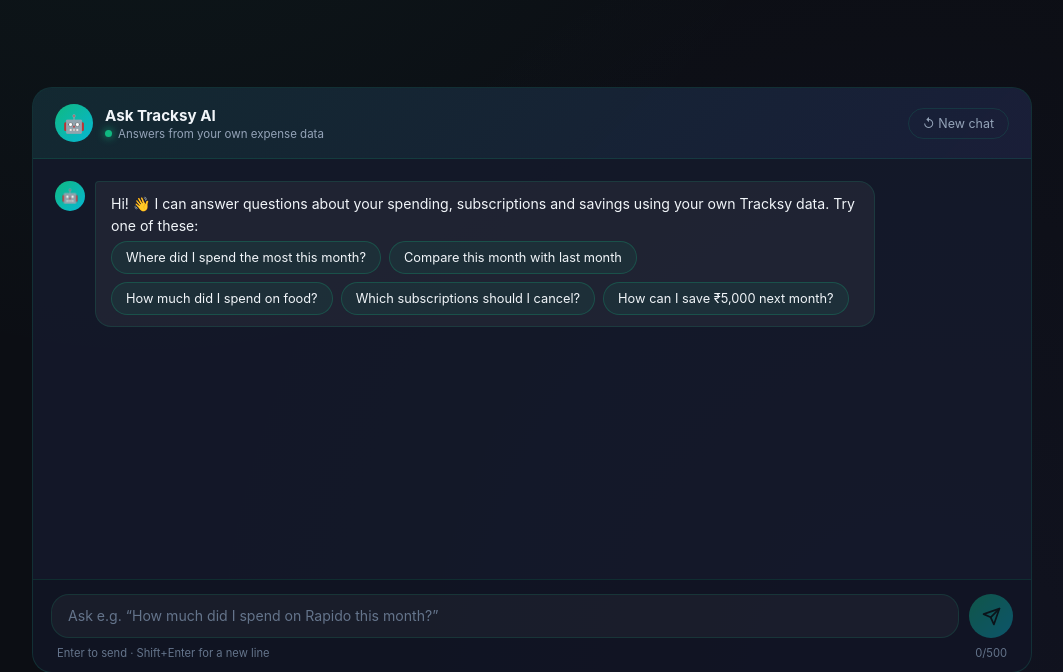
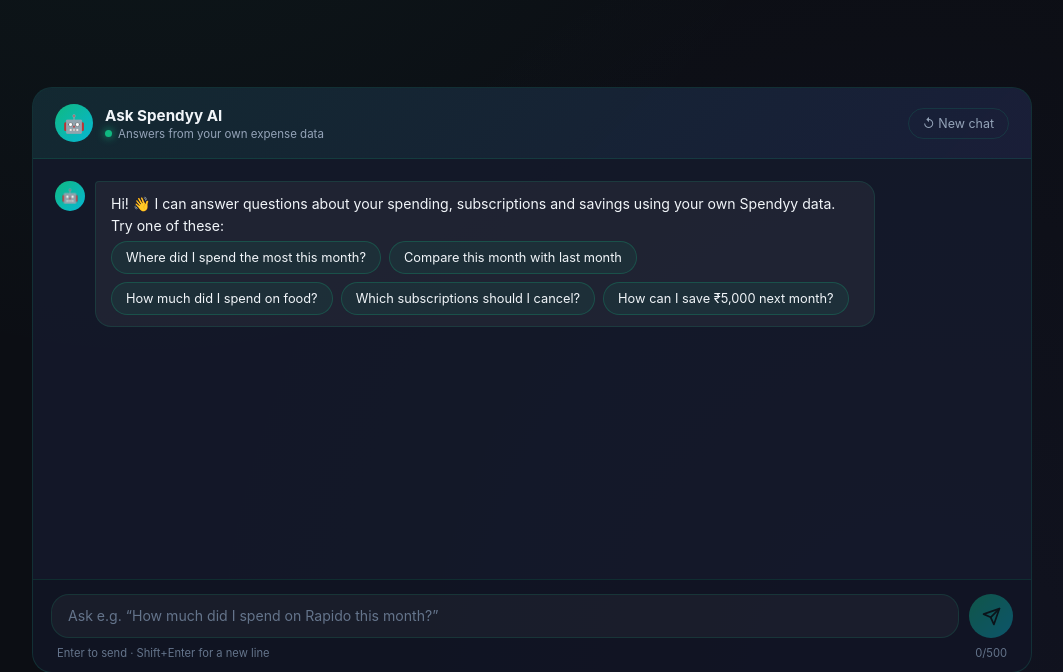
Before and after one commit to Sajalaxena/expense_tracker_telegram_bot, a Python web app: template templates/insights.html in a window 1280 px wide. Shown: the part 454-1126 px from the top of the page, without its empty margins (108-1171 px from the left). Run offline with Jinja, Linux system fonts and the light colour scheme; the template is opened without the code that fills it, so the values that code supplies are empty.

Commit message:
add new category and rename the title

```diff
--- a/api/chat.py
+++ b/api/chat.py
@@ -25,7 +25,7 @@ MAX_TRANSACTIONS_IN_CONTEXT = 500
 MONTHS_OF_SUMMARY = 6
 
 SYSTEM_PROMPT = (
-    "You are Tracksy's friendly personal-finance assistant for a user in India. "
+    "You are Spendyy's friendly personal-finance assistant for a user in India. "
     "Answer questions using ONLY the expense data provided below; if the data does not "
     "contain the answer, say so plainly instead of guessing. "
     "Do the arithmetic carefully and quote exact amounts with the currency symbol. "
--- a/api/insights.py
+++ b/api/insights.py
@@ -52,7 +52,7 @@ def _build_prompt(month: str, config, category_totals: dict, month_total: float,
     lines = [
         "You are a friendly, practical personal finance coach for someone in India "
         "who tracks expenses, subscriptions, loans and money lent to friends in an app "
-        "called Tracksy. If no loans are listed, loan tips should be general "
+        "called Spendyy. If no loans are listed, loan tips should be general "
         "debt-management best practices.",
         f"Currency symbol: {currency}.",
         "",
--- a/api/webhook.py
+++ b/api/webhook.py
@@ -174,7 +174,7 @@ def _handle_command(text: str, chat_id: int, db: SupabaseDB, config) -> str:
 def _cmd_start() -> str:
     """Handle /start — welcome message with usage instructions."""
     return (
-        "👋 Welcome to Tracksy!\n\n"
+        "👋 Welcome to Spendyy!\n\n"
         "I help you track expenses right from Telegram.\n\n"
         "Just send me a message like:\n"
         "• \"swiggy 450\" — logs ₹450 under food\n"
@@ -200,7 +200,7 @@ def _cmd_start() -> str:
 def _cmd_help() -> str:
     """Handle /help — formatting examples and command list."""
     return (
-        "📖 How to use Tracksy:\n\n"
+        "📖 How to use Spendyy:\n\n"
         "Send a message with an amount and optional description:\n\n"
         "Examples:\n"
         "• \"500 chai\" — ₹500, food\n"
--- a/lib/auth.py
+++ b/lib/auth.py
@@ -1,4 +1,4 @@
-"""Cookie-based session authentication for the Tracksy web UI.
+"""Cookie-based session authentication for the Spendyy web UI.
 
 A session is a `{expiry}.{hmac}` token, HMAC-SHA256 signed with SESSION_SECRET,
 stored in an HttpOnly cookie. There is no server-side session store — the
--- a/lib/budget.py
+++ b/lib/budget.py
@@ -1,4 +1,4 @@
-"""Budget management helpers for Tracksy (serverless version).
+"""Budget management helpers for Spendyy (serverless version).
 
 This module provides budget-checking logic without any file-persistence.
 Budget configuration lives in environment variables (parsed via AppConfig).
--- a/lib/parser.py
+++ b/lib/parser.py
@@ -26,20 +26,22 @@ class ParseError(Exception):
 
 # Editable mapping: category name → list of keywords that trigger that category
 CATEGORY_KEYWORDS: dict[str, list[str]] = {
-    "travel": ["ola", "uber", "metro", "rapido", "auto", "cab", "bus", "train", "flight", "petrol", "diesel", "parking", "toll", "rickshaw", "trip", "travel"],
+    "travel": ["ola", "uber", "metro", "rapido", "auto", "cab", "bus", "train", "flight", "petrol", "diesel", "parking", "toll", "rickshaw", "travel"],
     "food": ["swiggy", "zomato", "chai", "coffee", "lunch", "dinner", "breakfast", "snack", "restaurant", "biryani", "food"],
     "groceries": ["blinkit", "zepto", "bigbasket", "dmart", "vegetables", "fruits", "grocery", "milk", "groceries"],
     "shopping": ["amazon", "flipkart", "myntra", "ajio", "meesho", "nykaa", "tatacliq", "croma", "reliance", "shopping"],
     "lifestyle": ["salon", "spa", "haircut", "parlour", "skincare", "perfume", "makeup", "facial", "massage", "grooming", "lifestyle"],
     "clothes": ["shirt", "jeans", "shoes", "clothing", "jacket", "kurta", "saree", "dress", "clothes"],
     "rent": ["rent", "house", "flat", "apartment", "pg"],
-    "bills": ["electricity", "wifi", "internet", "mobile", "recharge", "phone", "water", "gas", "bills"],
+    "bills": ["wifi", "internet", "mobile", "recharge", "phone", "bills"],
+    "utilities": ["electricity", "water", "gas", "lpg", "cylinder", "utility", "utilities"],
     "entertainment": ["movie", "gaming", "concert", "event", "ticket", "outing", "party", "drinks", "entertainment"],
     "subscriptions": [
         "netflix", "spotify", "gym", "prime", "hotstar", "youtube",
         "disney", "hulu", "apple", "icloud", "dropbox", "notion",
         "chatgpt", "github", "jio", "airtel", "vi", "subscriptions"
     ],
+    "trip": ["trip", "vacation", "holiday", "hotel", "airbnb", "resort", "hostel", "sightseeing", "makemytrip"],
     "investments": ["sip", "etf", "stocks", "mutual", "fund", "ppf", "nps", "crypto", "investments"],
     "health": ["medicine", "doctor", "hospital", "pharmacy", "lab", "test", "dental", "health"],
     "education": ["course", "book", "udemy", "tutorial", "exam", "college", "fee", "education"],
--- a/lib/utils.py
+++ b/lib/utils.py
@@ -1,4 +1,4 @@
-"""Utility functions for the Tracksy expense tracker."""
+"""Utility functions for the Spendyy expense tracker."""
 
 
 def indian_format(amount: float, currency: str = "₹") -> str:
--- a/public/offline.html
+++ b/public/offline.html
@@ -6,7 +6,7 @@
 <meta name="color-scheme" content="dark">
 <meta name="theme-color" content="#0c0e14">
 <link rel="icon" href="/favicon.svg" type="image/svg+xml">
-<title>Tracksy — Offline</title>
+<title>Spendyy — Offline</title>
 <style>
   * { box-sizing: border-box; margin: 0; padding: 0; }
   body {
@@ -28,7 +28,7 @@
   <div class="card">
     <img src="/icons/icon-192.png" alt="">
     <h1>You're offline</h1>
-    <p>Tracksy needs an internet connection to load your expenses. Check your connection and try again.</p>
+    <p>Spendyy needs an internet connection to load your expenses. Check your connection and try again.</p>
     <button type="button" onclick="location.reload()">Try again</button>
   </div>
 </body>
--- a/public/sw.js
+++ b/public/sw.js
@@ -1,4 +1,4 @@
-const CACHE = 'tracksy-static-v1';
+const CACHE = 'spendyy-static-v2';
 const PRECACHE = [
   '/offline.html',
   '/favicon.svg',
--- a/templates/daily-details.html
+++ b/templates/daily-details.html
@@ -10,7 +10,7 @@
 <link rel="apple-touch-icon" href="/icons/apple-touch-icon.png">
 <link rel="manifest" href="/manifest.webmanifest">
 <script src="/pwa.js" defer></script>
-<title>Tracksy — Daily Spending Details</title>
+<title>Spendyy — Daily Spending Details</title>
 <style>
 *, *::before, *::after { box-sizing: border-box; margin: 0; padding: 0; }
 
@@ -336,7 +336,7 @@ header h1 {
     // auto-categorization keywords (lib/parser.py CATEGORY_KEYWORDS) plus 'other'.
     var GENERIC_CATEGORIES = [
       'food', 'travel', 'groceries', 'shopping', 'lifestyle', 'clothes',
-      'rent', 'bills', 'entertainment', 'subscriptions', 'investments',
+      'rent', 'bills', 'utilities', 'entertainment', 'subscriptions', 'trip', 'investments',
       'health', 'education', 'other'
     ];
 
--- a/templates/dashboard.html
+++ b/templates/dashboard.html
@@ -10,7 +10,7 @@
 <link rel="apple-touch-icon" href="/icons/apple-touch-icon.png">
 <link rel="manifest" href="/manifest.webmanifest">
 <script src="/pwa.js" defer></script>
-<title>Tracksy — Expense Dashboard</title>
+<title>Spendyy — Expense Dashboard</title>
 <style>
 *, *::before, *::after {
   box-sizing: border-box;
@@ -290,7 +290,7 @@ header h1 span { -webkit-text-fill-color: transparent; }
 <body>
 <div class="container">
   <header>
-    <h1><span>▌</span>tracksy</h1>
+    <h1><span>▌</span>spendyy</h1>
     <div class="month-selector" style="display:flex;align-items:center;gap:12px;flex-wrap:wrap;">
       <a href="daily-details.html" style="font-size:0.8rem;color:var(--accent-purple);text-decoration:none;padding:8px 16px;border:1px solid var(--border);border-radius:20px;transition:all 0.2s;">📅 Daily View</a>
       <a href="insights.html" style="font-size:0.8rem;color:var(--accent-green);text-decoration:none;padding:8px 16px;border:1px solid var(--border);border-radius:20px;transition:all 0.2s;">🤖 AI Insights</a>
@@ -725,6 +725,7 @@ header h1 span { -webkit-text-fill-color: transparent; }
       food:'#10b981', travel:'#6366f1', groceries:'#f59e0b', shopping:'#ec4899',
       lifestyle:'#f472b6', clothes:'#8b5cf6', rent:'#ef4444', bills:'#f97316',
       entertainment:'#a855f7', subscriptions:'#06b6d4', investments:'#22c55e',
+      utilities:'#0ea5e9', trip:'#d946ef',
       health:'#14b8a6', education:'#eab308', other:'#64748b'
     };
 
--- a/templates/fav-p.html
+++ b/templates/fav-p.html
@@ -10,7 +10,7 @@
 <link rel="apple-touch-icon" href="/icons/apple-touch-icon.png">
 <link rel="manifest" href="/manifest.webmanifest">
 <script src="/pwa.js" defer></script>
-<title>Tracksy — Personal Favorites</title>
+<title>Spendyy — Personal Favorites</title>
 <style>
 *, *::before, *::after {
   box-sizing: border-box;
--- a/templates/friends.html
+++ b/templates/friends.html
@@ -10,7 +10,7 @@
 <link rel="apple-touch-icon" href="/icons/apple-touch-icon.png">
 <link rel="manifest" href="/manifest.webmanifest">
 <script src="/pwa.js" defer></script>
-<title>Tracksy — Friends</title>
+<title>Spendyy — Friends</title>
 <style>
 *, *::before, *::after { box-sizing: border-box; margin: 0; padding: 0; }
 
@@ -224,7 +224,7 @@ details.history[open] summary::before { content: '▾ '; }
 <body>
 <div class="container">
   <header>
-    <h1>▌tracksy <small>· friends</small></h1>
+    <h1>▌spendyy <small>· friends</small></h1>
     <nav class="nav">
       <a class="pill" href="/dashboard.html">← Dashboard</a>
       <a class="pill" href="/loans.html">🏦 Loans</a>
--- a/templates/insights.html
+++ b/templates/insights.html
@@ -10,7 +10,7 @@
 <link rel="apple-touch-icon" href="/icons/apple-touch-icon.png">
 <link rel="manifest" href="/manifest.webmanifest">
 <script src="/pwa.js" defer></script>
-<title>Tracksy — AI Money Coach</title>
+<title>Spendyy — AI Money Coach</title>
 <style>
 *, *::before, *::after { box-sizing: border-box; margin: 0; padding: 0; }
 
@@ -301,12 +301,12 @@ header .subtitle { font-size: 0.8rem; color: var(--text2); margin-top: 4px; }
     </div>
   </div>
 
-  <section class="chat-card" id="chat" aria-label="Chat with Tracksy AI">
+  <section class="chat-card" id="chat" aria-label="Chat with Spendyy AI">
     <div class="chat-header">
       <div class="who">
         <div class="chat-avatar">🤖</div>
         <div>
-          <div class="title">Ask Tracksy AI</div>
+          <div class="title">Ask Spendyy AI</div>
           <div class="status">Answers from your own expense data</div>
         </div>
       </div>
@@ -677,7 +677,7 @@ header .subtitle { font-size: 0.8rem; color: var(--text2); margin-top: 4px; }
   }
 
   function showWelcome() {
-    var html = '<p>Hi! 👋 I can answer questions about your spending, subscriptions and savings using your own Tracksy data. Try one of these:</p>' +
+    var html = '<p>Hi! 👋 I can answer questions about your spending, subscriptions and savings using your own Spendyy data. Try one of these:</p>' +
       '<div class="chat-suggestions">';
     for (var i = 0; i < SUGGESTIONS.length; i++) {
       html += '<button type="button" class="chip">' + esc(SUGGESTIONS[i]) + '</button>';
@@ -721,7 +721,7 @@ header .subtitle { font-size: 0.8rem; color: var(--text2); margin-top: 4px; }
     autoGrow();
     setBusy(true);
 
-    var typing = addMessage('ai', '<div class="typing" aria-label="Tracksy AI is typing"><span></span><span></span><span></span></div>');
+    var typing = addMessage('ai', '<div class="typing" aria-label="Spendyy AI is typing"><span></span><span></span><span></span></div>');
 
     fetch('/api/chat', {
       method: 'POST',
--- a/templates/loans.html
+++ b/templates/loans.html
@@ -10,7 +10,7 @@
 <link rel="apple-touch-icon" href="/icons/apple-touch-icon.png">
 <link rel="manifest" href="/manifest.webmanifest">
 <script src="/pwa.js" defer></script>
-<title>Tracksy — Loans &amp; EMIs</title>
+<title>Spendyy — Loans &amp; EMIs</title>
 <style>
 *, *::before, *::after { box-sizing: border-box; margin: 0; padding: 0; }
 
@@ -241,7 +241,7 @@ details.history[open] summary::before { content: '▾ '; }
 <body>
 <div class="container">
   <header>
-    <h1>▌tracksy <small>· loans &amp; EMIs</small></h1>
+    <h1>▌spendyy <small>· loans &amp; EMIs</small></h1>
     <nav class="nav">
       <a class="pill" href="/dashboard.html">← Dashboard</a>
       <a class="pill" href="/friends.html">🤝 Friends</a>
```
Also changed, not shown: public/login.html (+4 -4 lines), README.md, public/manifest.webmanifest.
